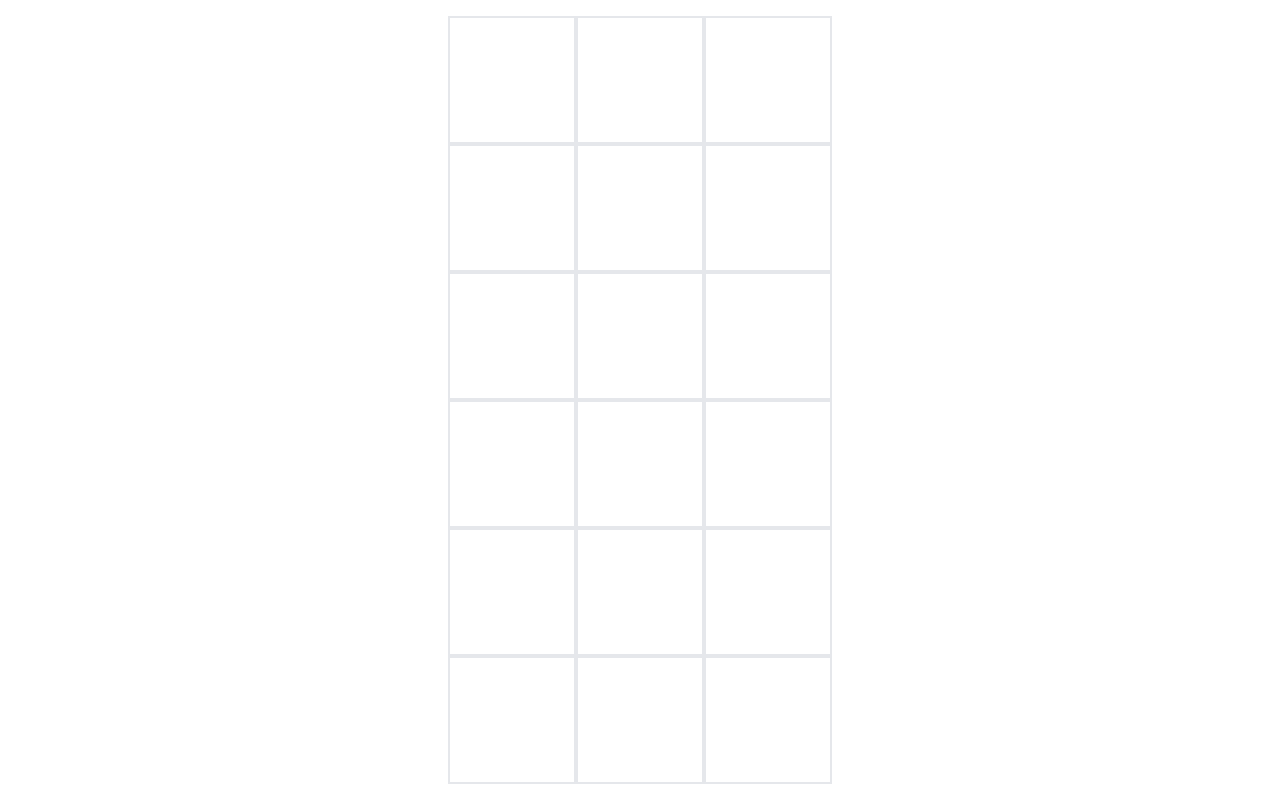
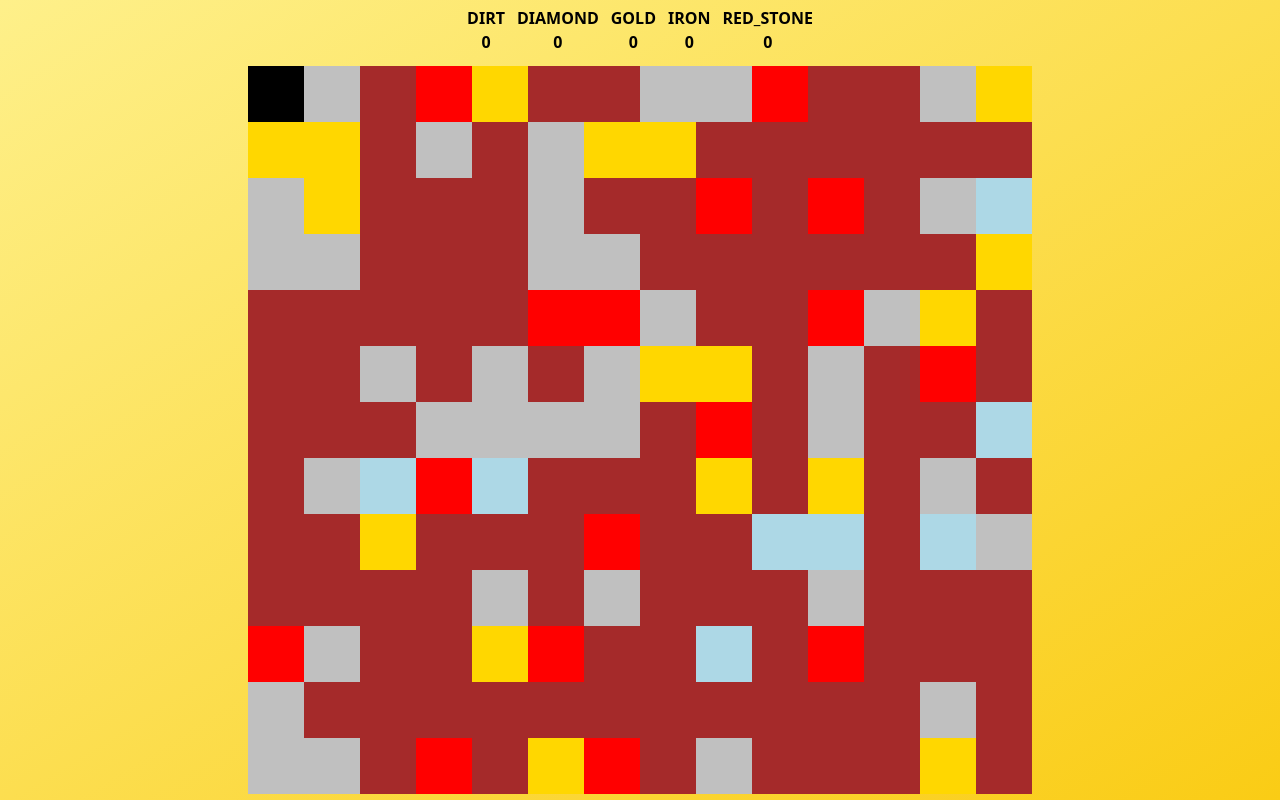
Before and after one commit to marcin-sieradzki/drillo, a Vue app: page / in a window 1280 px wide. Built offline with nearby package versions, Linux system fonts and the light colour scheme.

Commit message:
feat: intial game mechanics

```diff
--- a/src/components/GameBoard.vue
+++ b/src/components/GameBoard.vue
@@ -1,24 +1,69 @@
 <script setup lang="ts">
 import { storeToRefs } from "pinia";
-import { useBlocksStore, Block } from "@/stores/blocksStore";
+import { useBlocksStore } from "@/stores/blocksStore";
+import { onMounted, onUnmounted } from "vue";
+import { usePlayerStore, Direction } from "../stores/playerStore";
 
 const blocksStoreInstance = useBlocksStore();
-
+const playerStoreInstance = usePlayerStore();
 const { blocks } = storeToRefs(blocksStoreInstance);
 const { generateBlocksGrid } = blocksStoreInstance;
-const boardDimentions = [3, 6];
+const { dugBlocks } = storeToRefs(playerStoreInstance);
+const boardDimentions = [14, 13];
+
 generateBlocksGrid(boardDimentions);
-console.log(blocks);
+
+const handleKeyDown = (e: KeyboardEvent) => {
+	switch (e.key) {
+		case "ArrowUp":
+			playerStoreInstance.move(Direction.Up);
+			break;
+		case "ArrowRight":
+			playerStoreInstance.move(Direction.Right);
+			break;
+		case "ArrowLeft":
+			playerStoreInstance.move(Direction.Left);
+			break;
+		case "ArrowDown":
+			playerStoreInstance.move(Direction.Down);
+			break;
+		default:
+			break;
+	}
+};
+
+onMounted(() => {
+	const mainGridElement = document.querySelector(".main-grid") as HTMLElement;
+	mainGridElement.style.gridTemplateColumns = `repeat(${boardDimentions[0]}, 1fr)`;
+
+	playerStoreInstance.setInitialPosition("1|1");
+
+	document.addEventListener("keydown", handleKeyDown);
+});
+
+onUnmounted(() => document.removeEventListener("keydown", handleKeyDown));
 </script>
 
 <template>
-	<div class="flex items-center justify-center w-full h-full">
-		<div class="grid grid-cols-3 w-fit">
+	<div
+		class="flex items-center justify-center w-full h-full flex-col gap-3 bg-gradient-to-br from-yellow-200 to-yellow-400"
+	>
+		<div class="flex gap-3">
+			<article
+				class="flex flex-col font-bold"
+				v-for="(name, value) in dugBlocks"
+			>
+				<span>{{ value }}</span>
+				<span class="text-center">{{ name }}</span>
+			</article>
+		</div>
+		<div class="main-grid grid w-fit">
 			<div v-for="x in boardDimentions[0]">
 				<template v-for="y in boardDimentions[1]">
-					<div class="h-32 w-32 border-2">
-						{{ blocks.get(`${x}${y}`).type }}
-					</div>
+					<div
+						class="h-14 w-14"
+						:style="{ background: blocks.get(`${x}|${y}`).color }"
+					></div>
 				</template>
 			</div>
 		</div>
--- a/src/stores/blocksStore.ts
+++ b/src/stores/blocksStore.ts
@@ -3,45 +3,69 @@ import { ref } from "vue";
 
 export interface Block {
 	type: string;
-	isCorner: boolean;
+	color: string;
 }
 
-enum BlockTypes {
+export enum BlockTypes {
 	Dirt = "DIRT",
 	Iron = "IRON",
 	Gold = "GOLD",
 	Diamond = "DIAMOND",
 	RedStone = "RED_STONE",
+	Player = "PLAYER",
+	Void = "VOID",
+}
+
+interface BlockType {
+	type: string;
+	propability: number;
+	color: string;
 }
 
 export const useBlocksStore = defineStore("blocksStore", () => {
-	const blockTypes = [
-		BlockTypes.Dirt,
-		BlockTypes.Iron,
-		BlockTypes.Gold,
-		BlockTypes.Diamond,
-		BlockTypes.RedStone,
+	const blockTypes: BlockType[] = [
+		{ type: BlockTypes.Dirt, propability: 0.6, color: "brown" },
+		{ type: BlockTypes.Iron, propability: 0.15, color: "silver" },
+		{ type: BlockTypes.Gold, propability: 0.08, color: "gold" },
+		{ type: BlockTypes.Diamond, propability: 0.03, color: "lightblue" },
+		{ type: BlockTypes.RedStone, propability: 0.1, color: "red" },
 	];
 	const blocks = ref<Map<string, Block>>(new Map());
 	const setBlock = (coordinates: string, block: Block) => {
 		blocks.value.set(coordinates, block);
 	};
-	const createBlock = (coordinates: string): Block => {
-		const type = generateType();
-
-		return { type, isCorner: false };
+	const createBlock = (): Block => {
+		const generatedType = generateType(blockTypes);
+		return {
+			type: generatedType.type,
+			color: generatedType.color,
+		};
 	};
 
-	const generateType = (): string => {
-		//generate random type with possibilities
+	const generateType = (options: BlockType[]): BlockType => {
+		let i: number = 0;
+
+		let propabilities: number[] = [];
+
+		for (i = 0; i < options.length; i++)
+			propabilities[i] = options[i].propability + (propabilities[i - 1] || 0);
+
+		let random = Math.random() * propabilities[propabilities.length - 1];
+
+		for (i = 0; i < propabilities.length; i++)
+			if (propabilities[i] > random) break;
+
+		return options[i];
 	};
 
 	const generateBlocksGrid = (dimentions: number[]) => {
+		blocks.value = new Map();
+
 		const [x, y] = dimentions;
 
 		for (let i = 1; i <= x; i++) {
 			for (let j = 1; j <= y; j++) {
-				setBlock(`${i}${j}`, createBlock(`${i}${j}`));
+				setBlock(`${i}|${j}`, createBlock());
 			}
 		}
 	};
@@ -49,5 +73,6 @@ export const useBlocksStore = defineStore("blocksStore", () => {
 	return {
 		blocks,
 		generateBlocksGrid,
+		setBlock,
 	};
 });
--- /dev/null
+++ b/src/stores/playerStore.ts
@@ -0,0 +1,89 @@
+import { useBlocksStore, BlockTypes, Block } from "./blocksStore";
+import { defineStore } from "pinia";
+import { Ref, ref, watch } from "vue";
+
+export interface Player {
+	position: string;
+}
+
+export enum Direction {
+	Up = "UP",
+	Right = "RIGHT",
+	Left = "LEFT",
+	Down = "DOWN",
+}
+
+export const usePlayerStore = defineStore("playerStore", () => {
+	const blocksStoreInstance = useBlocksStore();
+	const currentPosition = ref("");
+	const lastDugBlock: Ref<Block | null> = ref(null);
+	const dugBlocks: any = ref({
+		[BlockTypes.Dirt]: 0,
+		[BlockTypes.Diamond]: 0,
+		[BlockTypes.Gold]: 0,
+		[BlockTypes.Iron]: 0,
+		[BlockTypes.RedStone]: 0,
+	});
+
+	const setInitialPosition = (coordinates: string) => {
+		if (currentPosition.value === "") {
+			currentPosition.value = coordinates;
+			replaceBlock(coordinates, BlockTypes.Player);
+		}
+	};
+
+	const move = (direction: Direction) => {
+		const newPosition = generateNewPosition(direction, currentPosition);
+		if (!blocksStoreInstance.blocks.has(newPosition)) {
+			return;
+		}
+
+		lastDugBlock.value = blocksStoreInstance.blocks.get(newPosition) as Block;
+
+		replaceBlock(currentPosition.value, BlockTypes.Void);
+		replaceBlock(newPosition, BlockTypes.Player);
+		currentPosition.value = newPosition;
+	};
+
+	const generateNewPosition = (
+		direction: Direction,
+		currentPosition: Ref<string>,
+	): string => {
+		let newPosition = currentPosition.value.split("|").map((p) => +p);
+
+		if (direction === Direction.Up) {
+			newPosition[1] -= 1;
+		} else if (direction === Direction.Right) {
+			newPosition[0] += 1;
+		} else if (direction === Direction.Left) {
+			newPosition[0] -= 1;
+		} else {
+			newPosition[1] += 1;
+		}
+
+		return newPosition.join("|").toString();
+	};
+
+	const replaceBlock = (
+		position: string,
+		type: BlockTypes.Player | BlockTypes.Void,
+	) => {
+		blocksStoreInstance.setBlock(position, {
+			color: type === BlockTypes.Player ? "black" : "gray",
+			type,
+		});
+	};
+
+	watch(lastDugBlock, (block) => {
+		if (block && block.type !== BlockTypes.Void) {
+			dugBlocks.value[block.type] += 1;
+		}
+	});
+
+	return {
+		currentPosition,
+		move,
+		dugBlocks,
+		setInitialPosition,
+	};
+});
--- a/tsconfig.json
+++ b/tsconfig.json
@@ -13,6 +13,9 @@
 		"lib": ["ESNext", "DOM"],
 		"skipLibCheck": true
 	},
+	"paths": {
+		"@/*": ["./src"]
+	},
 	"include": ["src/**/*.ts", "src/**/*.d.ts", "src/**/*.tsx", "src/**/*.vue"],
 	"references": [{ "path": "./tsconfig.node.json" }]
 }
```
Lines whose indentation alone changed are shown as unchanged.
